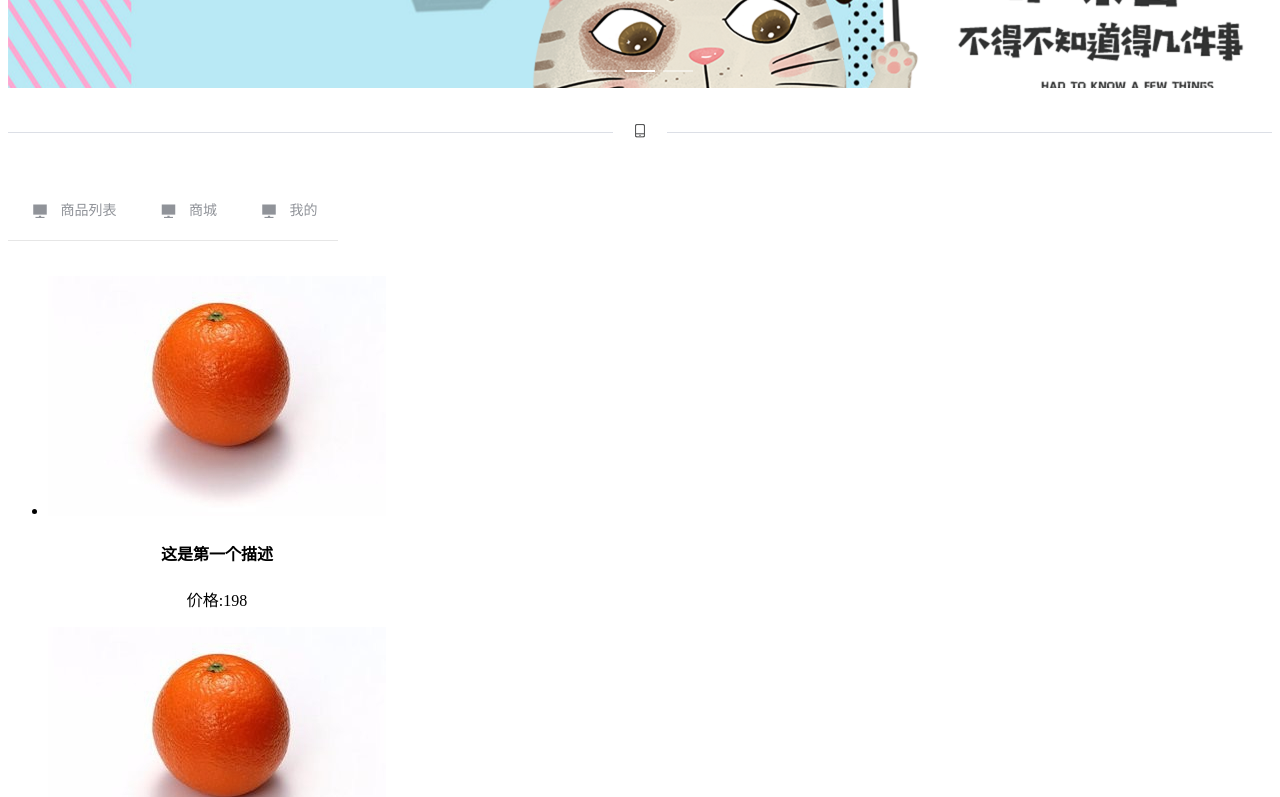
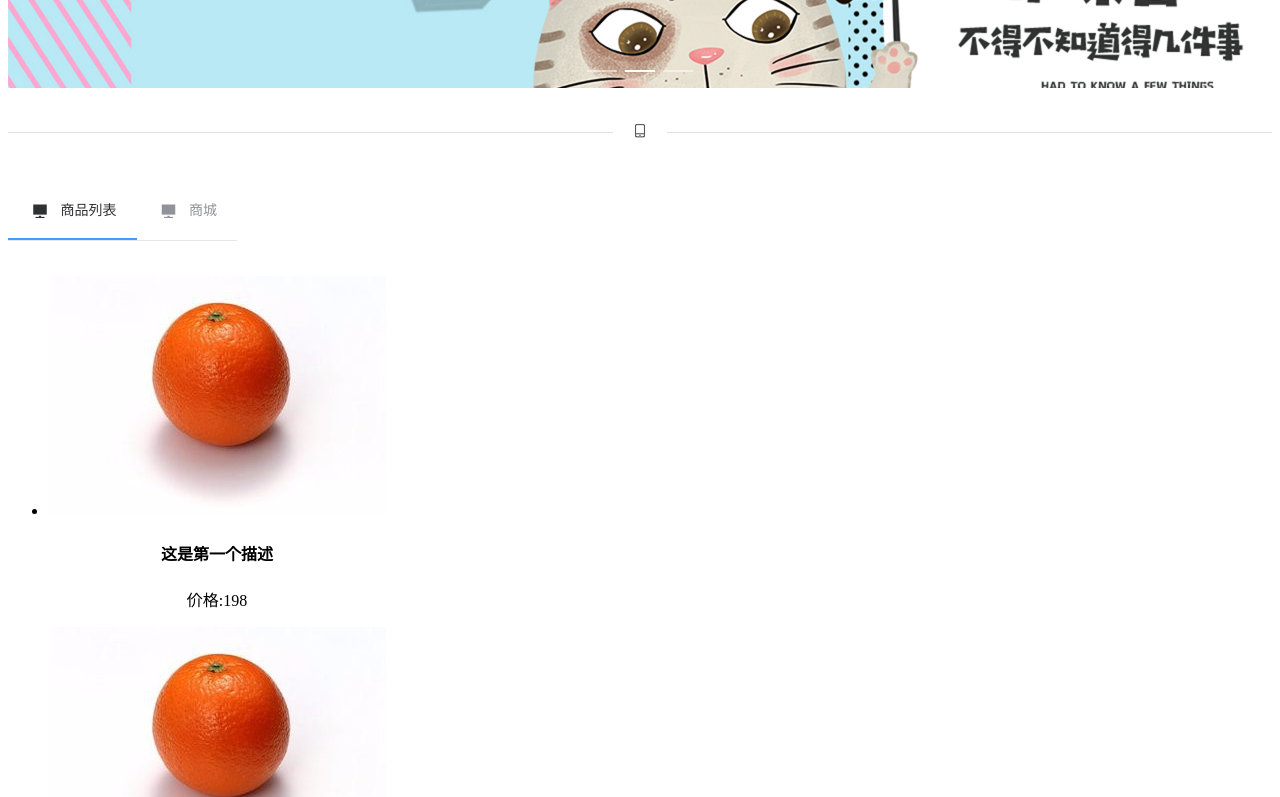
Before and after one commit to likejames/small_market, a Vue app: page /test in a window 1280 px wide. Shown: the part 300-1097 px from the top of the page. Built offline with nearby package versions, Linux system fonts and the light colour scheme.

Commit message:
小商场创建

```diff
--- a/src/App.vue
+++ b/src/App.vue
@@ -1,96 +1,5 @@
 <template>
   <div id="app">
-    <div>
-      <Header></Header>
-    </div>
-    <div class="menu-style">
-      <el-menu
-          :default-active="this.$route.path"
-          class="el-menu-demo"
-          mode="horizontal"
-          router
-          @select="handleSelect">
-        <el-menu-item v-for="(item, i) in navList" :key="i" :index="item.name">
-          <template slot="title">
-            <i class="el-icon-s-platform"></i>
-            <span> {{ item.navItem }}</span>
-          </template>
-        </el-menu-item>
-      </el-menu>
-    <div class="block1">
-      <ul>
-        <li v-for="v in json.list">
-<!--          <img v-bind:src="v.src" alt="">-->
-          <img src="./img/img.png">
-          <h4>{{v.des}}</h4>
-          <p>价格:{{v.price}}</p>
-        </li>
-      </ul>
-    </div>
     <router-view/>
-    </div>
   </div>
 </template>
-<script>
-import Header from "@/components/Header";
-
-export default {
-  name: "App",
-  components: {Header},
-  data() {
-    return {
-      json: {
-        list: [
-          {
-            src: './img/img.png',
-            des: '这是第一个描述',
-            price: 198
-          },
-          {
-            src: './img/img.png',
-            des: '这是第二个描述',
-            price: 198
-          },
-          {
-            src: './img/img.png',
-            des: '这是第三个描述',
-            price: 211
-          },
-          {
-            src: './img/img.png',
-            des: '这是第一个描述',
-            price: 198
-          },
-          {
-            src: './img/img.png',
-            des: '这是第二个描述',
-            price: 112
-          },
-          {
-            src: './img/img.png',
-            des: '这是第三个描述',
-            price: 423
-          }
-        ]
-      },
-      navList: [
-        { name: "/", navItem: "商品列表" },
-        { name: "/test1", navItem: "商城" },
-        { name: "/test2", navItem: "我的" },
-      ],
-    }
-  }
-}
-</script>
-<style>
-.block1 {
-  position: absolute;
-  top: 80px;
-  text-align: center;
-}
-.menu-style{
-  position: absolute;
-  top: 480px;
-  text-align: center;
-}
-</style>
--- a/src/router/index.js
+++ b/src/router/index.js
@@ -1,12 +1,30 @@
 import Vue from 'vue'
 import VueRouter from 'vue-router'
 import Commodity from "@/views/Commodity";
+import Test from "@/views/Test"
+import Test1 from "@/views/Test"
 Vue.use(VueRouter)
 //路由配置
-const routes =[]
+const routes = [
+    {
+        path: '/commodity',
+        name: 'Commodity',
+        component: Commodity,
+        children: [{
+            path: '/test',
+            name: 'test',
+            component: Test
+        },
+            {
+                path: '/test1',
+                name: 'test1',
+                component: Test1
+            },]
+    }
+]
 const router = new VueRouter({
-  routes,
-  mode:"history"
+    routes,
+    mode: "history"
 })
 
 export default router
--- a/src/views/Commodity.vue
+++ b/src/views/Commodity.vue
@@ -1,17 +1,92 @@
 <template>
-<Header></Header>
+  <div>
+    <Header></Header>
+    <div class="menu-style">
+      <el-menu
+          :default-active="this.$route.path"
+          class="el-menu-demo"
+          mode="horizontal"
+          router
+          @select="handleSelect">
+        <el-menu-item v-for="(item, i) in navList" :key="i" :index="item.name">
+          <template slot="title">
+            <i class="el-icon-s-platform"></i>
+            <span> {{ item.navItem }}</span>
+          </template>
+        </el-menu-item>
+      </el-menu>
+      <div class="block1">
+        <ul>
+          <li v-for="v in json.list">
+            <!--          <img v-bind:src="v.src" alt="">-->
+            <img src="../img/img.png">
+            <h4>{{v.des}}</h4>
+            <p>价格:{{v.price}}</p>
+          </li>
+        </ul>
+      </div>
+      <router-view/>
+    </div>
+  </div>
 </template>
-
 <script>
-import Header from "../components/Header";
+import Header from "@/components/Header";
 export default {
   name: "Commodity",
-  components:{
-    Header
+  components: {Header},
+  data() {
+    return {
+      json: {
+        list: [
+          {
+            src: '../img/img.png',
+            des: '这是第一个描述',
+            price: 198
+          },
+          {
+            src: '../img/img.png',
+            des: '这是第二个描述',
+            price: 198
+          },
+          {
+            src: './img/img.png',
+            des: '这是第三个描述',
+            price: 211
+          },
+          {
+            src: './img/img.png',
+            des: '这是第一个描述',
+            price: 198
+          },
+          {
+            src: './img/img.png',
+            des: '这是第二个描述',
+            price: 112
+          },
+          {
+            src: './img/img.png',
+            des: '这是第三个描述',
+            price: 423
+          }
+        ]
+      },
+      navList: [
+        { name: "/test", navItem: "商品列表" },
+        { name: "/test1", navItem: "商城" }
+      ],
+    }
   }
 }
 </script>
-
-<style scoped>
-
+<style>
+.block1 {
+  position: absolute;
+  top: 80px;
+  text-align: center;
+}
+.menu-style{
+  position: absolute;
+  top: 480px;
+  text-align: center;
+}
 </style>
--- /dev/null
+++ b/src/views/Test.vue
@@ -0,0 +1,13 @@
+<template>
+<h1>sssss</h1>
+</template>
+
+<script>
+export default {
+  name: "Test"
+}
+</script>
+
+<style scoped>
+
+</style>
```
Also changed, not shown: src/views/Test1.vue (added, +13 -0 lines).
